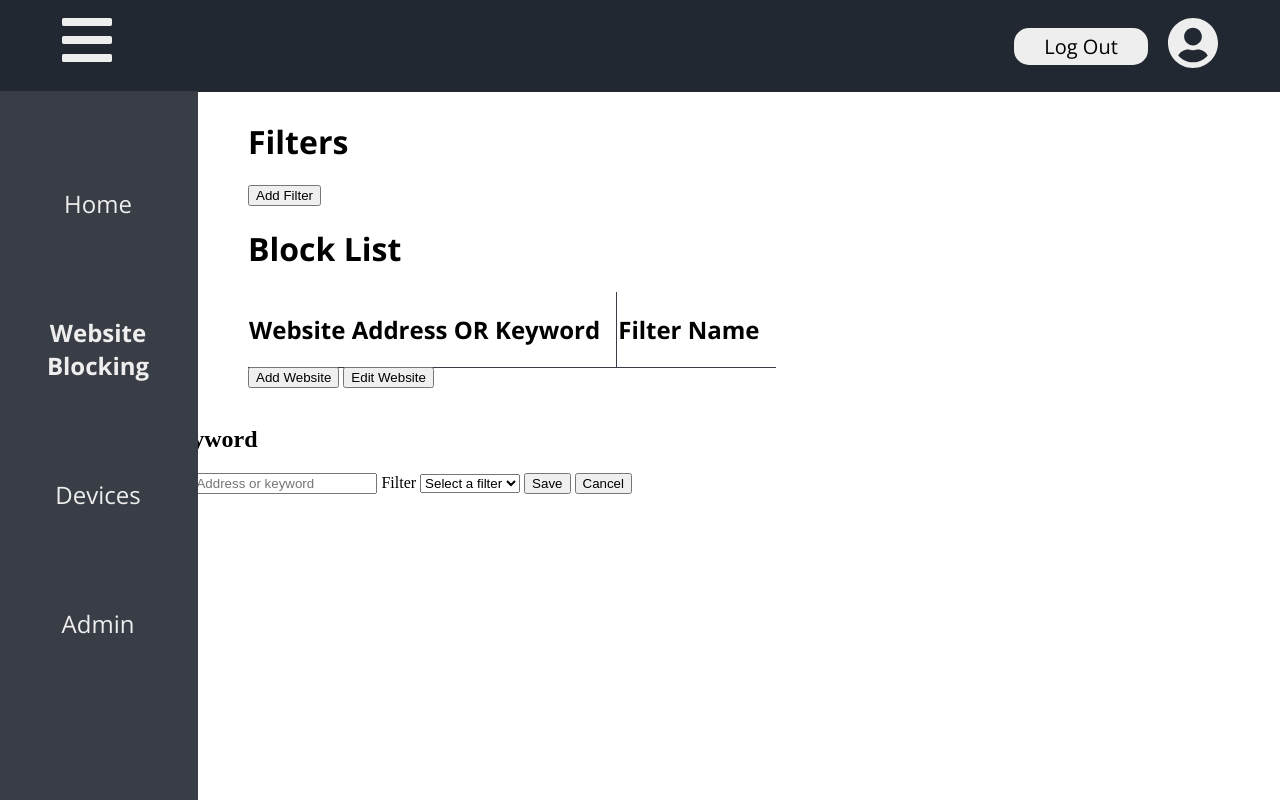
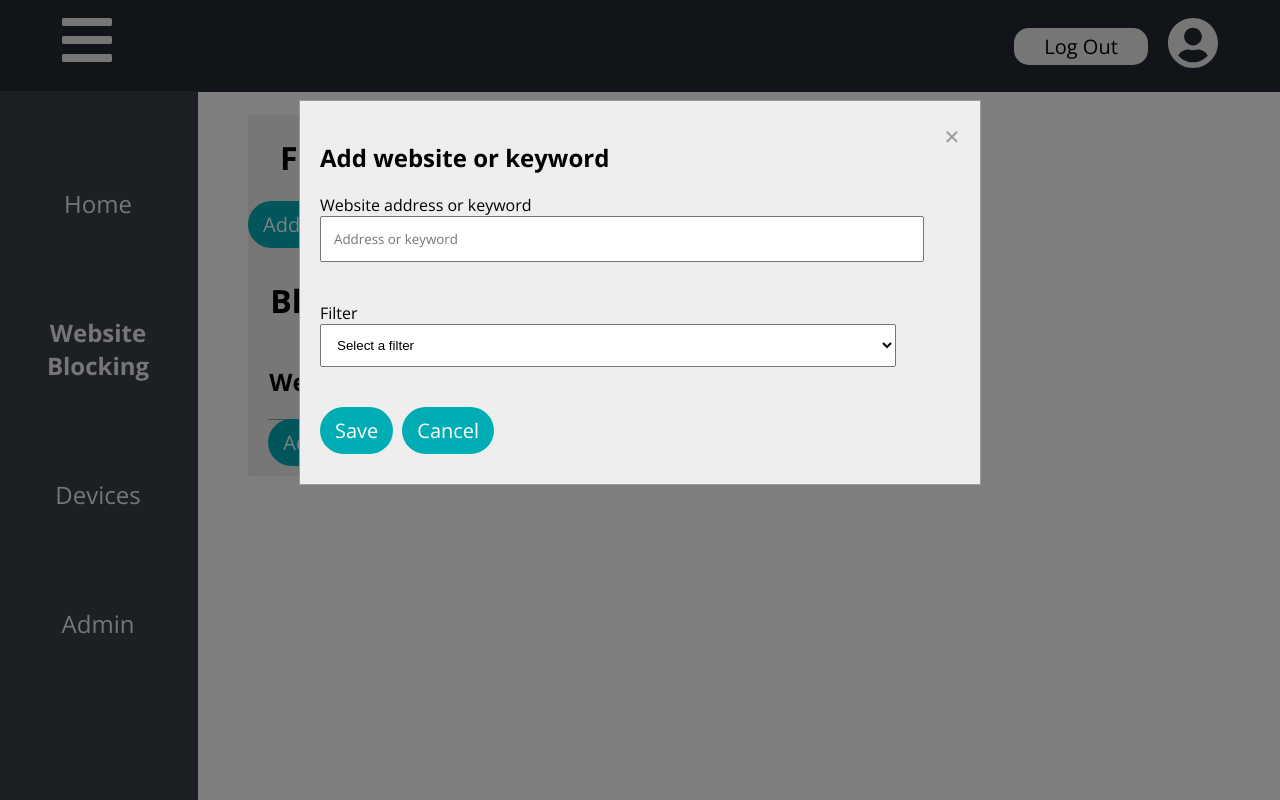
Before and after one commit to UP851899/Final-Year-Project, a website: page frontend/blocking.html in a window 1280 px wide. Both pictures are taken after a click on the button "Add Website". Drawn offline with nearby package versions, Linux system fonts and the light colour scheme; no server answers.

Commit message:
page styling

```diff
--- a/frontend/style.css
+++ b/frontend/style.css
@@ -4,6 +4,7 @@
 :root {
     /* Colours */
     --white: #EEEEEE;
+    --lighterGrey: #9b9b9b;
     --lightGrey: #393E46;
     --darkGrey: #222831;
     --blue: #00ADB5;
@@ -28,7 +29,6 @@
     background-color: var(--darkGrey);
     overflow: hidden;
     padding: 20px 0px 20px 0px;
-
 }
 
 .top-nav #left {
@@ -55,6 +55,7 @@
     font-family: var(--font);
     font-weight: var(--regular);
 }
+
 
 /* -------------- */
 
@@ -102,19 +103,25 @@
 .flex-body {
     display: flex;
     margin-left: 15em;
-    margin-top: 2em;
+    margin-top: 3em;
     flex-grow: 5;
     flex-wrap: wrap;
+    padding-right: 10px;
+    height: 90%;
 }
 
-.flex-body .filter-box {
+.filter-box {
+    background-color: var(--white);
+    height: 100%;
     width: 50%;
-    max-width: 35em;
+    max-width: 25em;
+    margin-right: 2em;
 }
 
 .flex-body h1 {
     font-family: var(--font);
     font-weight: var(--bold);
+    padding-left: 1em;
 }
 
 .filter-box ul li {
@@ -125,26 +132,123 @@
 }
 
 /* Block list table */
+.block-box {
+    background-color: var(--white);
+    width: 68%;
+    min-width: 27em;
+    padding-left: 2%;
+}
+
 .block-box #block-table {
     border:none;
     border-collapse: collapse;
+
 }
 
 .block-box #block-table th {
     font-family: var(--font);
     font-weight: var(--bold);
     padding-right: 1em;
-    border-bottom: 1px solid var(--lightGrey);
+    border-bottom: 1px solid var(--lighterGrey);
+}
+
+.block-box #block-table #colOne {
+    padding-right: 6em;
+}
+.block-box h1 {
+    margin-left: -30px;
+}
+
+.block-box #block-table #colTwo {
+    padding-right: 6em;
 }
 
 .block-box #block-table td {
     font-family: var(--font);
     font-weight: var(--regular);
-    padding-bottom: 0.7em;
+    padding-bottom: 1em;
 }
 
 .block-box #block-table td:first-child, th:first-child { /* For borders */
-    border-right: 1px solid var(--lightGrey);
+    border-right: 1px solid var(--lighterGrey);
+}
+
+/* Button styling */
+
+body button {
+    font-family: var(--font);
+    font-weight: var(--regular);
+    color: white;
+    font-size: 20px;
+    background: var(--blue);
+    padding: 10px 15px;
+    border-radius: 40px;
+    cursor: pointer;
+    border: none;
+    margin-bottom: 10px;
+    margin-right: 5px;
+}
+
+.filter-box #add-site-btn {
+    margin-left: 20px;
 }
 
 /* ---- */
+
+/* Modal - add website */
+
+.add-Website-Modal {
+    display: none; /* Hidden by default */
+    position: fixed;
+    z-index: 1; /* Sit on top */
+    padding-top: 100px;
+    left: 0;
+    top: 0;
+    width: 100%;
+    height: 100%;
+    overflow: auto;
+    background-color: var(--darkGrey);
+    background-color: rgba(0,0,0,0.5);
+  }
+
+  .add-website-content h2 {
+    font-family: var(--font);
+    font-weight: var(--bold);
+  }
+
+  /* Modal Content */
+  .add-website-content {
+    background-color: var(--white);
+    margin: auto;
+    padding: 20px;
+    border: 1px solid var(--lighterGrey);
+    width: 50%;
+  }
+
+  /* The Close Button */
+  .add-website-content .close-add {
+    color: var(--lighterGrey);
+    float: right;
+    font-size: 28px;
+    font-weight: bold;
+  }
+
+  .add-website-content .close-add:hover,
+  .add-website-content .close-add:focus {
+    color: var(--darkGrey);
+    text-decoration: none;
+    cursor: pointer;
+  }
+
+  .add-website-content label, input {
+    font-family: var(--font);
+  }
+
+  .add-website-content input, select {
+      width: 90%;
+      padding: 12px 12px;
+      margin-bottom: 40px;
+      display: block;
+  }
+
+/* ------------------- */
```
